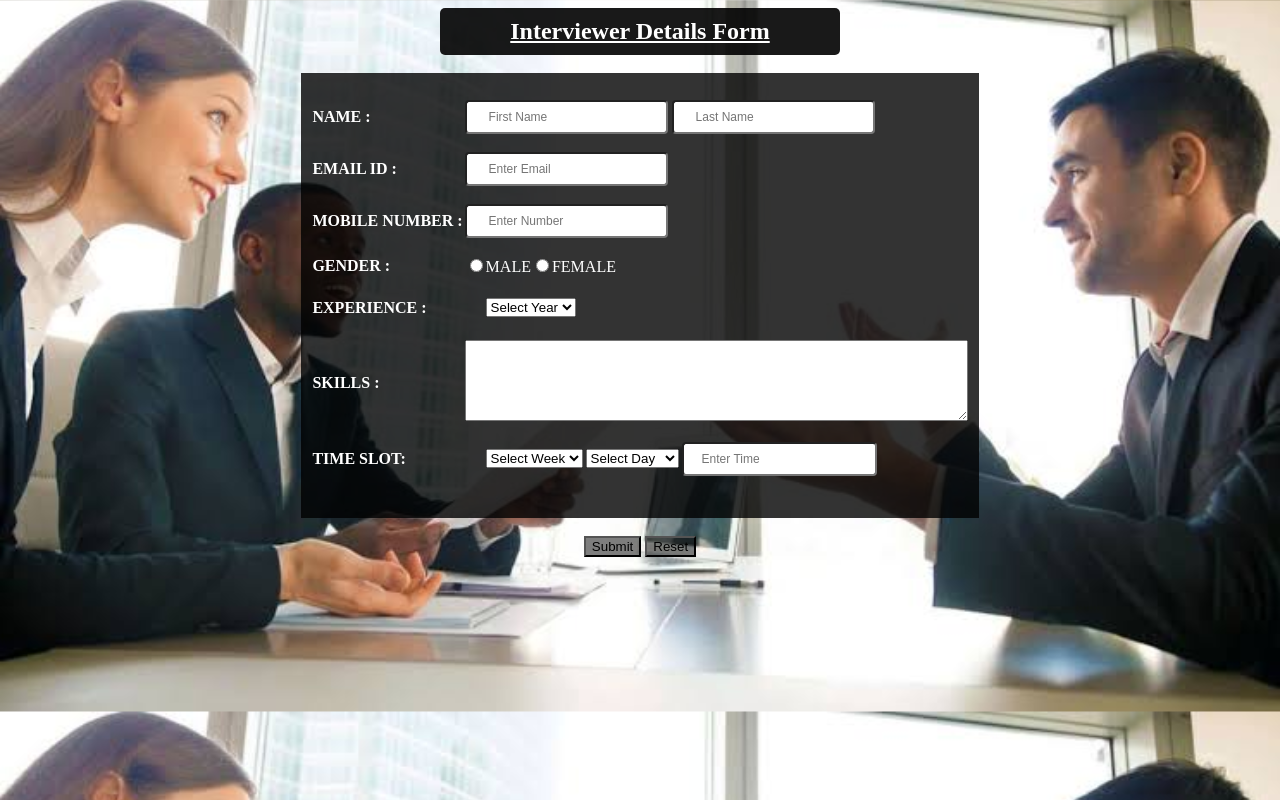
After one commit to kaustubh-jawale/avengers-repo, a Django app: page /interview_details/ in a window 1280 px wide. The commit adds this page. Run offline with Django 3.2, Linux system fonts and the light colour scheme.

Commit message:
Aunthentication Done

```diff
--- a/FirstProject/FirstProject/settings.py
+++ b/FirstProject/FirstProject/settings.py
@@ -37,8 +37,7 @@ INSTALLED_APPS = [
     'django.contrib.sessions',
     'django.contrib.messages',
     'django.contrib.staticfiles',
-    'FirstProject',
-    'Interview',
+     'Interview',
 
 
 
--- a/FirstProject/FirstProject/urls.py
+++ b/FirstProject/FirstProject/urls.py
@@ -18,9 +18,11 @@ from django.urls import path,include
 from django.conf import  settings
 from django.conf.urls.static import  static
 
+
 urlpatterns = [
     path('admin/', admin.site.urls),
     path('', include('Interview.urls')),
+    path('',include("django.contrib.auth.urls")),
 ]
 if settings.DEBUG:
     urlpatterns+= static(settings.MEDIA_URL,document_root=settings.MEDIA_ROOT)
--- /dev/null
+++ b/FirstProject/Interview/templates/interview_details.html
@@ -0,0 +1,165 @@
+<!DOCTYPE html>
+<html>
+<head>
+    <meta charset="UTF-8">
+    <title>Interviewer Details</title>
+
+    <style type="text/css">
+        {% load static %}
+        body{
+                background-image:url('{% static "images/image.jpeg" %}');
+               /* background-position:center;*/
+                background-size:cover;
+            }
+
+        table{
+                width:600px
+                margin:auto;
+                background-color:rgb(0,0,0,0.8);
+               /* border: 2px solid black; */
+                padding: 10px;
+                border-collapse: separate;
+                border-spacing: 0 1em;
+                font-family: "Times New Roman", Times, serif;
+                color:white;
+             }
+        .center{
+                 margin-left:auto;
+                 margin-right:auto;
+                 font-size:
+               }
+        h2{
+                width:400px;
+                background-color:rgb(0,0,0,0.9);
+                margin:auto;
+                color:#FFFFFF;
+                padding:10px 0px 10px 0px;
+                text-align:center;
+                border-radius:5px;
+            }
+
+
+        .all{
+                position:relative;
+                line-height:30px;
+                border-radius:4px;
+                padding:0 22px;
+                font-size:12px;
+              }
+        .al{
+               position:relative;
+               line-width:10px;
+               line-height:30px;
+               border-radius:4px;
+               padding:0 18px;
+               font-size:12px;
+            }
+        .button1{
+                  background-color:rgb(0,0,0,0.5);
+
+                }
+        .button1:hover{
+                          background-color:green;
+
+                       }
+         .button2{
+                  background-color:rgb(0,0,0,0.5);
+
+                }
+        .button2:hover{
+                          background-color:red;
+
+                       }
+
+    </style>
+</head>
+<body>
+
+    <form method="GET">
+
+
+        <h2><u>Interviewer Details Form</u></h2>
+        <br>
+        <table class="center">
+            <tr>
+                <td><b>NAME :</b></td>
+                <td> <input class="all" type="text" name="first_name" placeholder="First Name">
+                    <input class="all" type="text" name="last_name" placeholder="Last Name">
+               </td>
+            </tr>
+
+            <tr>
+                <td><b>EMAIL ID :</b></td>
+                <td><input class="all" name="Email_ID" placeholder="Enter Email"></td>
+            </tr>
+
+            <tr>
+                <td><b>MOBILE NUMBER :</b></td>
+                <td><input class="all" type="text" name="phone" placeholder="Enter Number">
+                </td>
+            </tr>
+
+             <tr>
+                <td><b>GENDER :</b></td>
+                <td ><input type="radio" name="gender" value="male">MALE<input type="radio" name="gender" value="female">FEMALE</td>
+            </tr>
+
+            <tr>
+                <td><b>EXPERIENCE :</b></td>
+                <td class="all">
+                    <select>
+                        <option value="0">Select Year</option>
+                        <option value="1">1</option>
+                        <option value="2">2</option>
+                        <option value="3">3</option>
+                        <option value="4">4</option>
+                        <option value="5">5</option>
+                        <option value="6">6</option>
+                        <option value="7">7</option>
+                        <option value="8">8</option>
+                        <option value="9">9</option>
+                        <option value="10">>10</option>
+                    </select>
+                </td>
+            </tr>
+
+            <tr>
+
+                <td><div class="multiple-select"><b>SKILLS :</b></div></td>
+		            <td><textarea cols="60" rows="5"></textarea></td>
+            </tr>
+
+            <tr>
+                <td><b>TIME SLOT:</b></td>
+                <td class="all">
+                     <select>
+                        <option value="0">Select Week</option>
+                        <option value="1">Week 1</option>
+                        <option value="2">Week 2</option>
+                        <option value="3">Week 3</option>
+                        <option value="4">Week 4</option>
+                     </select>
+                     <select>
+                         <option value="0">Select Day</option>
+                         <option value="1">Sunday</option>
+                         <option value="2">Monday</option>
+                         <option value="3">Tuesday</option>
+                         <option value="4">Wednesday</option>
+                         <option value="5">Thursday</option>
+                         <option value="6">Friday</option>
+                         <option value="7">Saturday</option>
+                     </select>
+                        <input class="al" name="time" placeholder="Enter Time">
+                </td>
+            </tr>
+            <tr></tr>
+        </table><br>
+
+        <div style="text-align:center">
+            <input  class="button1" type="Submit" name="submit">
+            <input  class="button2" type="Reset" name="reset">
+        </div>
+    </form>
+
+</body>
+</html>
--- a/FirstProject/Interview/urls.py
+++ b/FirstProject/Interview/urls.py
@@ -6,11 +6,15 @@ from django.conf.urls.static import  static
 from . import  views
 
 urlpatterns = [
-   # path('admin/', admin.site.urls),
+
     path('welcome/',views.welcome,name="welcome"),
     path('home/',views.home,name="home"),
-    path('interviewer/', views.interviewer,name="interviewer"),
-    path('hr_login/', views.hr_login,name="hr_login"),
+    path('register',views.register,name="register"),
+    path('interviewer', views.interviewer,name="interviewer"),#Interviewer Login
+    path('hr_login', views.hr_login,name="hr_login"),
+    path('hr_page/', views.hr_page, name="hr_page"),#After Login
+    path('interviewer_page/', views.interviewer_page, name="interviewer_page"),#After Login
+    path('interview_details/', views.interview_details, name="interview_details"),#Mayuri's code
 ]
 if settings.DEBUG:
     urlpatterns+= static(settings.MEDIA_URL,document_root=settings.MEDIA_ROOT)
--- a/FirstProject/Interview/views.py
+++ b/FirstProject/Interview/views.py
@@ -1,13 +1,91 @@
-from django.shortcuts import render
+from django.contrib import messages
+from django.shortcuts import render, redirect
+from django.contrib.auth.models import User, auth
 from django.http import  HttpResponse
-
+from django.contrib import admin
+from django.contrib.auth import  authenticate
 
 # Create your views here.
 def home(request):
     return render(request, 'Home.html')
 def welcome(request):
     return render(request,'welcome.html')
+
+#Registration Code here
+def register(request):
+    # if request from registration.html is POST, get all details in variables
+    if request.method == 'POST':
+        firstname = request.POST['firstname']
+        lastname = request.POST['lastname']
+        username = request.POST['username']
+        password = request.POST['password']
+        confirm_password = request.POST['confirm_password']
+        email = request.POST['email']
+
+        # check if password and confirm password both are same
+        if password == confirm_password:
+            # check whether same username is there any database
+            if User.objects.filter(username=username).exists():
+                messages.info(request, 'Username is already taken')
+                return redirect('register')
+            else:
+                # if not same username, register the user
+                user = User.objects.create_user(first_name=firstname, last_name=lastname, email=email,
+                                                username=username, password=password)
+
+                user.save()
+                return redirect('/')
+        else:
+            # printing message if password doesnt match
+            messages.info(request, 'Password not matched')
+            return redirect('register')
+        return redirect('register')
+
+    # if the request from registration.html is GET, then transfer it to registration.html
+    else:
+        return render(request, 'registration.html')
+
+#Aunthentication of HR from DB
 def hr_login(request):
+    if request.method=='POST':
+        username=request.POST['username']
+        password=request.POST['password']
+        user=auth.authenticate(username=username,password=password)
+        if user is not None:
+            auth.login(request,user)
+            return render(request, 'hr_page.html')
+        else:
+            messages.error(request, "Enter correct credentials..")
+            return render(request, 'hr_login.html')
+
     return render(request, 'HR_login.html')
+
+
+#Authentication of Interviewer from DB
+
 def interviewer(request):
+    if request.method == 'POST':
+        username = request.POST['username']
+        password = request.POST['password']
+        user = auth.authenticate(username=username, password=password)
+        if user is not None:
+            auth.login(request, user)
+            return render(request, 'interviewer_page.html')
+        else:
+            messages.error(request,"Enter correct credentials..")
+            return render(request, 'Interviewer_Login.html')
+
     return render(request, 'Interviewer_Login.html')
+
+
+#After Login navigate to this  pages
+def hr_page(request):
+    return render(request,'hr_page.html')
+def interviewer_page(request):
+    return render(request,'interviewer_page.html')
+
+
+
+#Interviewer reg- Mayuri's Code added
+def interview_details(request):
+    return render(request, 'interview_details.html')
```
Also changed, not shown: FirstProject/Interview/templates/HR_login.html (+27 -20 lines), FirstProject/Interview/templates/Home.html (+5 -9 lines), FirstProject/Interview/templates/Interviewer_Login.html (+27 -13 lines), FirstProject/Interview/templates/hr_page.html (added, +10 -0 lines), FirstProject/Interview/templates/interviewer_page.html (added, +10 -0 lines), FirstProject/Interview/templates/registration.html (added, +102 -0 lines), FirstProject/Interview/templates/welcome.html (+4 -3 lines), FirstProject/db.sqlite3, README.txt (deleted).
